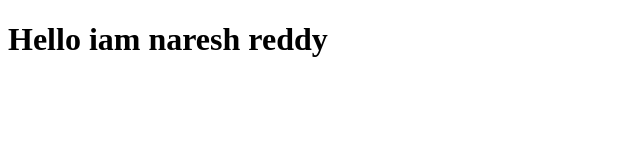
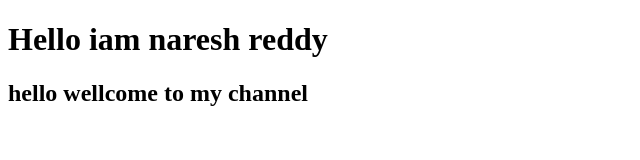
Before and after one commit to nareshreddyfullstackdeveloper/react, a plain HTML site: page basicprogram/index.html in a window 1280 px wide. Shown: the whole page, without its empty margins (0-640 px from the left). Drawn offline with Linux system fonts and the light colour scheme.

Commit message:
my third commit

```diff
--- a/basicprogram/index.html
+++ b/basicprogram/index.html
@@ -8,6 +8,7 @@
 </head>
 <body>
     <h1>Hello iam naresh reddy</h1>
+    <h2> hello wellcome to my channel</h2>
 
 </body>
 </html>
```
